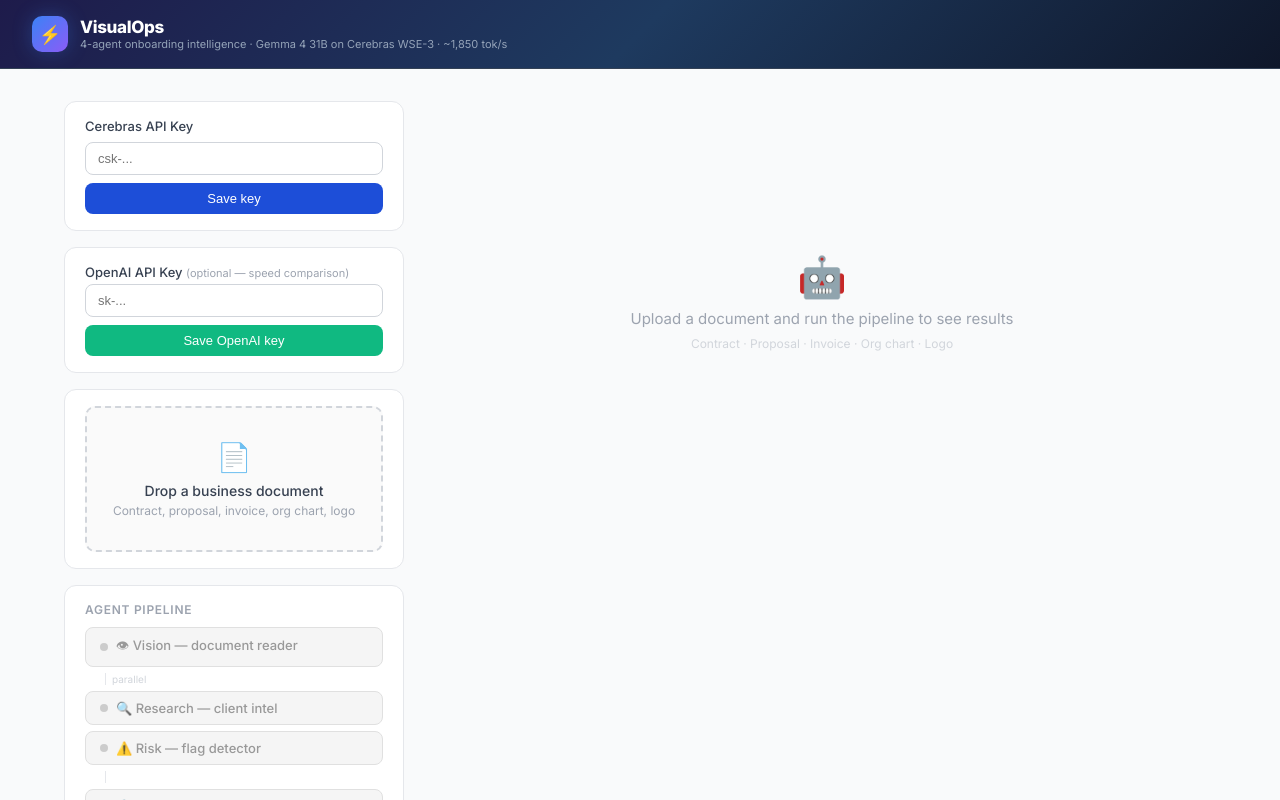
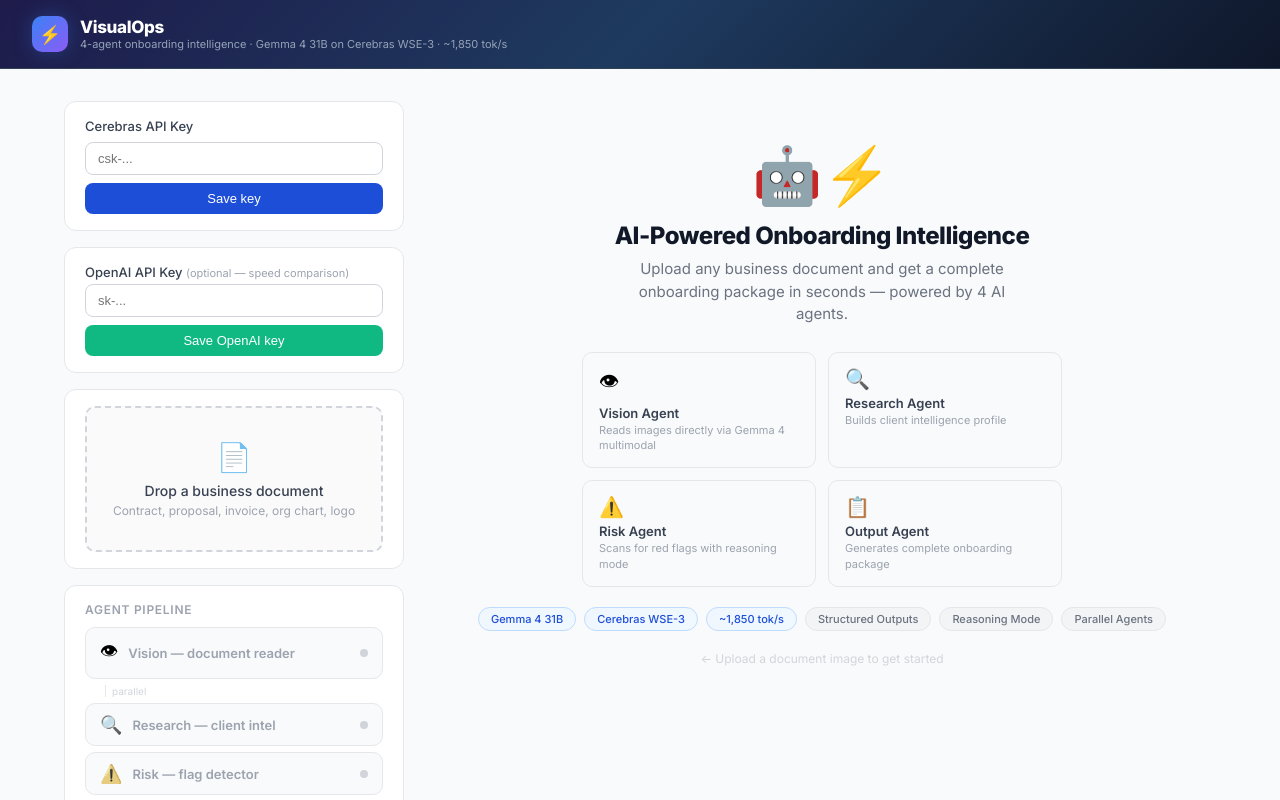
Before and after one commit to laila2005/visualops, a React (Vite) app: page / in a window 1280 px wide. Shown: the top 800 px of the page. Built offline with nearby package versions, Linux system fonts and the light colour scheme.

Commit message:
Add download package, animated agent badges, premium landing hero, live agent status during processing

```diff
--- a/src/App.jsx
+++ b/src/App.jsx
@@ -475,34 +475,52 @@
 // ─── UI Components ────────────────────────────────────────────────────────────
 
 function AgentBadge({ label, icon, status, meta }) {
-  const colors = {
-    idle: { bg: "#f5f5f5", border: "#e0e0e0", text: "#999", dot: "#ccc" },
-    running: { bg: "#eff6ff", border: "#bfdbfe", text: "#1d4ed8", dot: "#3b82f6" },
-    done: { bg: "#f0fdf4", border: "#bbf7d0", text: "#15803d", dot: "#22c55e" },
+  const isRunning = status === "running";
+  const isDone = status === "done";
+  const isError = status === "error";
+
+  const statusColors = {
+    idle: { bg: "#f9fafb", border: "#e5e7eb", text: "#9ca3af", dot: "#d1d5db" },
+    running: { bg: "linear-gradient(135deg, #eff6ff, #f0f9ff)", border: "#93c5fd", text: "#1d4ed8", dot: "#3b82f6" },
+    done: { bg: "linear-gradient(135deg, #f0fdf4, #ecfdf5)", border: "#86efac", text: "#15803d", dot: "#22c55e" },
+    error: { bg: "#fef2f2", border: "#fecaca", text: "#dc2626", dot: "#ef4444" },
   };
-  const c = colors[status] || colors.idle;
+  const c = statusColors[status] || statusColors.idle;
+
   return (
     <div style={{
-      display: "flex", alignItems: "center", gap: 8,
-      padding: "8px 14px", borderRadius: 8,
-      background: c.bg, border: `1px solid ${c.border}`,
-      transition: "all 0.3s ease",
+      display: "flex", alignItems: "center", gap: 10,
+      padding: "10px 14px", borderRadius: 10,
+      background: c.bg, border: `1.5px solid ${c.border}`,
+      transition: "all 0.4s ease",
+      boxShadow: isRunning ? `0 0 16px rgba(59,130,246,0.2)` : isDone ? `0 0 12px rgba(34,197,94,0.15)` : "none",
+      animation: isRunning ? "agentPulse 2s ease-in-out infinite" : isDone ? "agentSlideIn 0.4s ease-out" : "none",
     }}>
-      <span style={{
-        width: 8, height: 8, borderRadius: "50%",
-        background: c.dot,
-        boxShadow: status === "running" ? `0 0 0 3px ${c.border}` : "none",
-        animation: status === "running" ? "pulse 1.5s infinite" : "none",
-      }} />
-      <span style={{ fontSize: 13, fontWeight: 500, color: c.text }}>{icon} {label}</span>
-      {status === "running" && (
-        <span style={{ fontSize: 11, color: c.text, marginLeft: "auto" }}>running...</span>
-      )}
-      {status === "done" && (
-        <span style={{ fontSize: 11, color: c.text, marginLeft: "auto", fontVariantNumeric: "tabular-nums" }}>
-          {meta?.ms != null ? `${(meta.ms / 1000).toFixed(1)}s` : "✓"}
-        </span>
-      )}
+      <span style={{ fontSize: 18, filter: isRunning ? "none" : isDone ? "none" : "grayscale(0.5)", transition: "filter 0.3s" }}>{icon}</span>
+      <div style={{ flex: 1, minWidth: 0 }}>
+        <p style={{ margin: 0, fontSize: 13, fontWeight: 600, color: c.text, transition: "color 0.3s" }}>{label}</p>
+        {isDone && meta && (
+          <p style={{ margin: "2px 0 0", fontSize: 11, color: "#6b7280", fontVariantNumeric: "tabular-nums" }}>
+            {meta.ms}ms · {meta.tokens} tok{meta.completionTime > 0 ? ` · ${Math.round(meta.completionTokens / meta.completionTime).toLocaleString()} tok/s` : ""}
+          </p>
+        )}
+      </div>
+      <div style={{ display: "flex", alignItems: "center", gap: 6 }}>
+        {isRunning && (
+          <div style={{ display: "flex", gap: 3, alignItems: "center" }}>
+            {[0, 1, 2].map(i => (
+              <div key={i} style={{
+                width: 4, height: 4, borderRadius: "50%",
+                background: "#3b82f6",
+                animation: `agentDotBounce 1.2s ease-in-out ${i * 0.15}s infinite`,
+              }} />
+            ))}
+          </div>
+        )}
+        {isDone && <span style={{ fontSize: 16, animation: "agentCheckPop 0.3s ease-out" }}>✓</span>}
+        {isError && <span style={{ fontSize: 14, color: "#dc2626" }}>✕</span>}
+        {status === "idle" && <div style={{ width: 8, height: 8, borderRadius: "50%", background: "#d1d5db" }} />}
+      </div>
     </div>
   );
 }
@@ -656,6 +674,46 @@
     }
   }, []);
 
+  // Inject CSS animations for agent badges
+  useEffect(() => {
+    const styleId = "visualops-animations";
+    if (document.getElementById(styleId)) return;
+    const style = document.createElement("style");
+    style.id = styleId;
+    style.textContent = `
+      @keyframes agentPulse {
+        0%, 100% { box-shadow: 0 0 8px rgba(59,130,246,0.15); }
+        50% { box-shadow: 0 0 20px rgba(59,130,246,0.35); }
+      }
+      @keyframes agentSlideIn {
+        0% { transform: translateX(-8px); opacity: 0.5; }
+        100% { transform: translateX(0); opacity: 1; }
+      }
+      @keyframes agentCheckPop {
+        0% { transform: scale(0); }
+        60% { transform: scale(1.3); }
+        100% { transform: scale(1); }
+      }
+      @keyframes agentDotBounce {
+        0%, 80%, 100% { transform: translateY(0); }
+        40% { transform: translateY(-6px); }
+      }
+      @keyframes fadeInUp {
+        0% { opacity: 0; transform: translateY(16px); }
+        100% { opacity: 1; transform: translateY(0); }
+      }
+      @keyframes shimmer {
+        0% { background-position: -200% 0; }
+        100% { background-position: 200% 0; }
+      }
+      @keyframes pulse {
+        0%, 100% { opacity: 1; }
+        50% { opacity: 0.5; }
+      }
+    `;
+    document.head.appendChild(style);
+  }, []);
+
   const handleFile = (f) => {
     if (!f || !f.type.startsWith("image/")) return;
     setFile(f);
@@ -700,6 +758,89 @@
     setChecklist((prev) => prev.map((item, idx) => idx === i ? { ...item, done: !item.done } : item));
   };
 
+  const generateMarkdown = () => {
+    const v = results.vision || {};
+    const r = results.research || {};
+    const rk = results.risk || {};
+    const o = results.output || {};
+    let md = `# Onboarding Package: ${v.company_name || "Client"}\n\n`;
+    md += `> Generated by VisualOps — 4-Agent B2B Onboarding Intelligence\n`;
+    md += `> Powered by Gemma 4 31B on Cerebras WSE-3 · ${elapsed || "N/A"} · ${tokensPerSec ? tokensPerSec.toLocaleString() + " tok/s" : ""}\n\n`;
+    md += `---\n\n`;
+    // Executive Summary
+    if (o.executive_summary) {
+      md += `## Executive Summary\n\n${o.executive_summary}\n\n`;
+    }
+    // Onboarding Plan
+    if (o.onboarding_plan?.length) {
+      md += `## Onboarding Plan\n\n`;
+      md += `| # | Step | Owner | Timeline | Details |\n|---|------|-------|----------|---------|\n`;
+      o.onboarding_plan.forEach((s, i) => {
+        md += `| ${i + 1} | ${s.step} | ${s.owner} | ${s.timeline} | ${s.details} |\n`;
+      });
+      md += `\n`;
+    }
+    // Welcome Email
+    if (o.welcome_email) {
+      md += `## Welcome Email Draft\n\n${o.welcome_email}\n\n`;
+    }
+    // Action Checklist
+    if (o.action_checklist?.length) {
+      md += `## Action Checklist\n\n`;
+      o.action_checklist.forEach((item) => {
+        md += `- [ ] **[${(item.priority || "medium").toUpperCase()}]** ${item.task}\n`;
+      });
+      md += `\n`;
+    }
+    // Success Metrics
+    if (o.success_metrics?.length) {
+      md += `## Success Metrics\n\n`;
+      o.success_metrics.forEach((m) => {
+        md += `- ✅ ${m}\n`;
+      });
+      md += `\n`;
+    }
+    // Client Intelligence
+    if (r.company_profile || r.pain_points?.length) {
+      md += `## Client Intelligence\n\n`;
+      if (r.company_profile) md += `**Company Profile:** ${r.company_profile}\n\n`;
+      if (r.pain_points?.length) {
+        md += `**Pain Points:**\n`;
+        r.pain_points.forEach((p) => { md += `- ${p}\n`; });
+        md += `\n`;
+      }
+      if (r.likely_tech_stack?.length) {
+        md += `**Likely Tech Stack:** ${r.likely_tech_stack.join(", ")}\n\n`;
+      }
+      if (r.recommended_approach) md += `**Recommended Approach:** ${r.recommended_approach}\n\n`;
+    }
+    // Risk Assessment
+    if (rk.overall_score) {
+      md += `## Risk Assessment\n\n`;
+      md += `**Overall Score:** ${rk.overall_score}/10 — **Recommendation:** ${rk.recommendation || "N/A"}\n\n`;
+      if (rk.flags?.length) {
+        md += `| Flag | Severity | Detail |\n|------|----------|--------|\n`;
+        rk.flags.forEach((f) => {
+          md += `| ${f.flag} | ${f.severity} | ${f.detail} |\n`;
+        });
+        md += `\n`;
+      }
+    }
+    md += `---\n\n*Generated at ${new Date().toISOString()} by VisualOps*\n`;
+    return md;
+  };
+
+  const downloadPackage = () => {
+    const md = generateMarkdown();
+    const blob = new Blob([md], { type: "text/markdown" });
+    const url = URL.createObjectURL(blob);
+    const a = document.createElement("a");
+    a.href = url;
+    a.download = `onboarding-package-${(results.vision?.company_name || "client").toLowerCase().replace(/\s+/g, "-")}.md`;
+    a.click();
+    URL.revokeObjectURL(url);
+  };
+
   const checkModels = async () => {
     setModels(null);
     setModelsErr(null);
@@ -728,53 +869,6 @@
     }
   };
 
-  const downloadPackage = () => {
-    const v = results.vision || {};
-    const r = results.research || {};
-    const rk = results.risk || {};
-    const o = results.output || {};
-    const list = (arr) => (Array.isArray(arr) ? arr : []);
-    const md = [
-      `# Onboarding Package — ${v.company_name || "Client"}`,
-      ``,
-      `_Generated by VisualOps · Gemma 4 31B on Cerebras · ${elapsed}s · ${tokensPerSec?.toLocaleString()} tok/s_`,
-      ``,
-      `## Snapshot`,
-      `- **Company:** ${v.company_name || "—"}`,
-      `- **Industry:** ${v.industry || "—"}`,
-      `- **Document type:** ${v.document_type || "—"}`,
-      `- **Deal value:** ${v.deal_value || "—"}`,
-      `- **Risk:** ${(rk.risk_score || "—").toUpperCase()} (${rk.risk_score_number ?? "—"}/10) · ${rk.proceed_recommendation || "—"}`,
-      `- **Key contacts:** ${list(v.key_contacts).join("; ") || "—"}`,
-      ``,
-      `## Executive summary`,
-      o.executive_summary || "—",
-      ``,
-      `## Onboarding plan`,
-      ...list(o.onboarding_plan).map((s) => `${s.step}. **${s.action}** — ${s.owner} · ${s.timeline} (${s.goal})`),
-      ``,
-      `## Risk flags`,
-      ...(list(rk.flags).length ? list(rk.flags).map((f) => `- [${(f.severity || "").toUpperCase()}] ${f.issue} → ${f.recommendation}`) : ["- None detected"]),
-      rk.compliance_notes ? `\n_Compliance: ${rk.compliance_notes}_` : "",
-      ``,
-      `## Action checklist`,
-      ...list(checklist).map((c) => `- [${c.done ? "x" : " "}] (${c.priority}) ${c.task}`),
-      ``,
-      `## Success metrics`,
-      ...list(o.success_metrics).map((m) => `- ${m}`),
-      ``,
-      `## Welcome email`,
-      o.welcome_email ? `**Subject:** ${o.welcome_email.subject}\n\n${o.welcome_email.body}` : "—",
-      ``,
-    ].join("\n");
-    const blob = new Blob([md], { type: "text/markdown" });
-    const url = URL.createObjectURL(blob);
-    const a = document.createElement("a");
-    a.href = url;
-    a.download = `onboarding-${(v.company_name || "client").toLowerCase().replace(/[^a-z0-9]+/g, "-")}.md`;
-    a.click();
-    URL.revokeObjectURL(url);
-  };
 
   const hasResults = results.output !== null;
   const riskData = results.risk;
@@ -786,9 +880,6 @@
     <div style={{ minHeight: "100vh", background: "#f9fafb", fontFamily: "'Inter', system-ui, -apple-system, sans-serif" }}>
       <style>{`
         @import url('https://fonts.googleapis.com/css2?family=Inter:wght@400;500;600;700;800&display=swap');
-        @keyframes pulse { 0%,100%{opacity:1} 50%{opacity:0.4} }
-        @keyframes slideIn { from{opacity:0;transform:translateY(12px)} to{opacity:1;transform:translateY(0)} }
-        @keyframes shimmer { 0%{background-position:-200% 0} 100%{background-position:200% 0} }
         * { box-sizing: border-box; }
         textarea { resize: vertical; }
         input:focus, textarea:focus, button:focus { outline: 2px solid #3b82f6; outline-offset: 2px; }
@@ -987,23 +1078,109 @@
               {error}
             </div>
           )}
+
+          {hasResults && !running && (
+            <button
+              onClick={downloadPackage}
+              style={{
+                width: "100%", padding: "12px", marginTop: 10,
+                background: "linear-gradient(135deg, #059669, #10b981)",
+                color: "#fff", border: "none", borderRadius: 10,
+                fontSize: 14, fontWeight: 600, cursor: "pointer",
+                boxShadow: "0 4px 14px rgba(5,150,105,0.3)",
+                transition: "all 0.3s ease",
+                display: "flex", alignItems: "center", justifyContent: "center", gap: 8,
+              }}
+              onMouseEnter={(e) => e.currentTarget.style.transform = "translateY(-2px)"}
+              onMouseLeave={(e) => e.currentTarget.style.transform = "translateY(0)"}
+            >
+              📥 Download Onboarding Package (.md)
+            </button>
+          )}
         </div>
 
         {/* Right panel — results */}
         <div>
           {!hasResults && !running && (
-            <div style={{ height: 400, display: "flex", alignItems: "center", justifyContent: "center", flexDirection: "column", gap: 8 }}>
-              <p style={{ fontSize: 40, margin: 0 }}>🤖</p>
-              <p style={{ margin: 0, fontSize: 15, color: "#9ca3af" }}>Upload a document and run the pipeline to see results</p>
-              <p style={{ margin: 0, fontSize: 12, color: "#d1d5db" }}>Contract · Proposal · Invoice · Org chart · Logo</p>
+            <div style={{ padding: "40px 32px", display: "flex", flexDirection: "column", alignItems: "center", justifyContent: "center", minHeight: 500, gap: 20 }}>
+              {/* Hero */}
+              <div style={{ textAlign: "center" }}>
+                <div style={{ fontSize: 56, marginBottom: 12, animation: "fadeInUp 0.6s ease-out" }}>🤖⚡</div>
+                <h2 style={{ margin: "0 0 8px", fontSize: 24, fontWeight: 800, color: "#111827", letterSpacing: "-0.02em" }}>
+                  AI-Powered Onboarding Intelligence
+                </h2>
+                <p style={{ margin: "0 0 6px", fontSize: 15, color: "#6b7280", maxWidth: 420, lineHeight: 1.5 }}>
+                  Upload any business document and get a complete onboarding package in seconds — powered by 4 AI agents.
+                </p>
+              </div>
+
+              {/* Feature grid */}
+              <div style={{ display: "grid", gridTemplateColumns: "1fr 1fr", gap: 12, width: "100%", maxWidth: 480 }}>
+                {[
+                  { icon: "👁", title: "Vision Agent", desc: "Reads images directly via Gemma 4 multimodal" },
+                  { icon: "🔍", title: "Research Agent", desc: "Builds client intelligence profile" },
+                  { icon: "⚠️", title: "Risk Agent", desc: "Scans for red flags with reasoning mode" },
+                  { icon: "📋", title: "Output Agent", desc: "Generates complete onboarding package" },
+                ].map((f, i) => (
+                  <div key={i} style={{
+                    padding: "14px 16px", borderRadius: 10, background: "#f9fafb",
+                    border: "1px solid #e5e7eb", animation: `fadeInUp ${0.4 + i * 0.1}s ease-out`,
+                  }}>
+                    <div style={{ fontSize: 20, marginBottom: 4 }}>{f.icon}</div>
+                    <p style={{ margin: "0 0 2px", fontSize: 13, fontWeight: 600, color: "#374151" }}>{f.title}</p>
+                    <p style={{ margin: 0, fontSize: 11, color: "#9ca3af", lineHeight: 1.4 }}>{f.desc}</p>
+                  </div>
+                ))}
+              </div>
+
+              {/* Tech badges */}
+              <div style={{ display: "flex", gap: 8, flexWrap: "wrap", justifyContent: "center", animation: "fadeInUp 0.8s ease-out" }}>
+                {["Gemma 4 31B", "Cerebras WSE-3", "~1,850 tok/s", "Structured Outputs", "Reasoning Mode", "Parallel Agents"].map((t, i) => (
+                  <span key={i} style={{
+                    padding: "4px 12px", borderRadius: 20, fontSize: 11, fontWeight: 500,
+                    background: i < 3 ? "linear-gradient(135deg, #eff6ff, #f0f9ff)" : "#f3f4f6",
+                    border: `1px solid ${i < 3 ? "#bfdbfe" : "#e5e7eb"}`,
+                    color: i < 3 ? "#1d4ed8" : "#6b7280",
+                  }}>{t}</span>
+                ))}
+              </div>
+
+              <p style={{ margin: 0, fontSize: 12, color: "#d1d5db" }}>
+                ← Upload a document image to get started
+              </p>
             </div>
           )}
 
           {running && !hasResults && (
-            <div style={{ height: 400, display: "flex", alignItems: "center", justifyContent: "center", flexDirection: "column", gap: 12 }}>
-              <div style={{ fontSize: 40, animation: "pulse 1.5s infinite" }}>⚡</div>
-              <p style={{ margin: 0, fontSize: 15, color: "#374151", fontWeight: 500 }}>Agents working at Cerebras speed...</p>
-              <p style={{ margin: 0, fontSize: 12, color: "#9ca3af" }}>~1,850 tokens/sec · Gemma 4 31B · WSE-3</p>
+            <div style={{ padding: "40px 32px", display: "flex", flexDirection: "column", alignItems: "center", justifyContent: "center", minHeight: 500, gap: 16 }}>
+              <div style={{ fontSize: 52, animation: "pulse 1.2s infinite" }}>⚡</div>
+              <h3 style={{ margin: 0, fontSize: 18, fontWeight: 700, color: "#111827" }}>Agents Working at Cerebras Speed</h3>
+              <p style={{ margin: 0, fontSize: 13, color: "#6b7280" }}>~1,850 tokens/sec · Gemma 4 31B on WSE-3</p>
+
+              {/* Live agent status */}
+              <div style={{ width: "100%", maxWidth: 360, display: "flex", flexDirection: "column", gap: 6, marginTop: 8 }}>
+                {[
+                  { key: "vision", label: "Vision — reading document", icon: "👁" },
+                  { key: "research", label: "Research — client intelligence", icon: "🔍" },
+                  { key: "risk", label: "Risk — scanning for flags", icon: "⚠️" },
+                  { key: "output", label: "Output — generating package", icon: "📋" },
+                ].map(({ key, label, icon }) => {
+                  const s = agentStates[key];
+                  return (
+                    <div key={key} style={{
+                      display: "flex", alignItems: "center", gap: 10, padding: "8px 12px", borderRadius: 8,
+                      background: s === "running" ? "#eff6ff" : s === "done" ? "#f0fdf4" : "#f9fafb",
+                      border: `1px solid ${s === "running" ? "#93c5fd" : s === "done" ? "#86efac" : "#e5e7eb"}`,
+                      transition: "all 0.3s",
+                    }}>
+                      <span style={{ fontSize: 14 }}>{icon}</span>
+                      <span style={{ flex: 1, fontSize: 12, fontWeight: 500, color: s === "done" ? "#15803d" : s === "running" ? "#1d4ed8" : "#9ca3af" }}>{label}</span>
+                      {s === "running" && <span style={{ fontSize: 12, animation: "pulse 1s infinite" }}>●</span>}
+                      {s === "done" && <span style={{ fontSize: 12, color: "#22c55e" }}>✓</span>}
+                    </div>
+                  );
+                })}
+              </div>
             </div>
           )}
 
```
